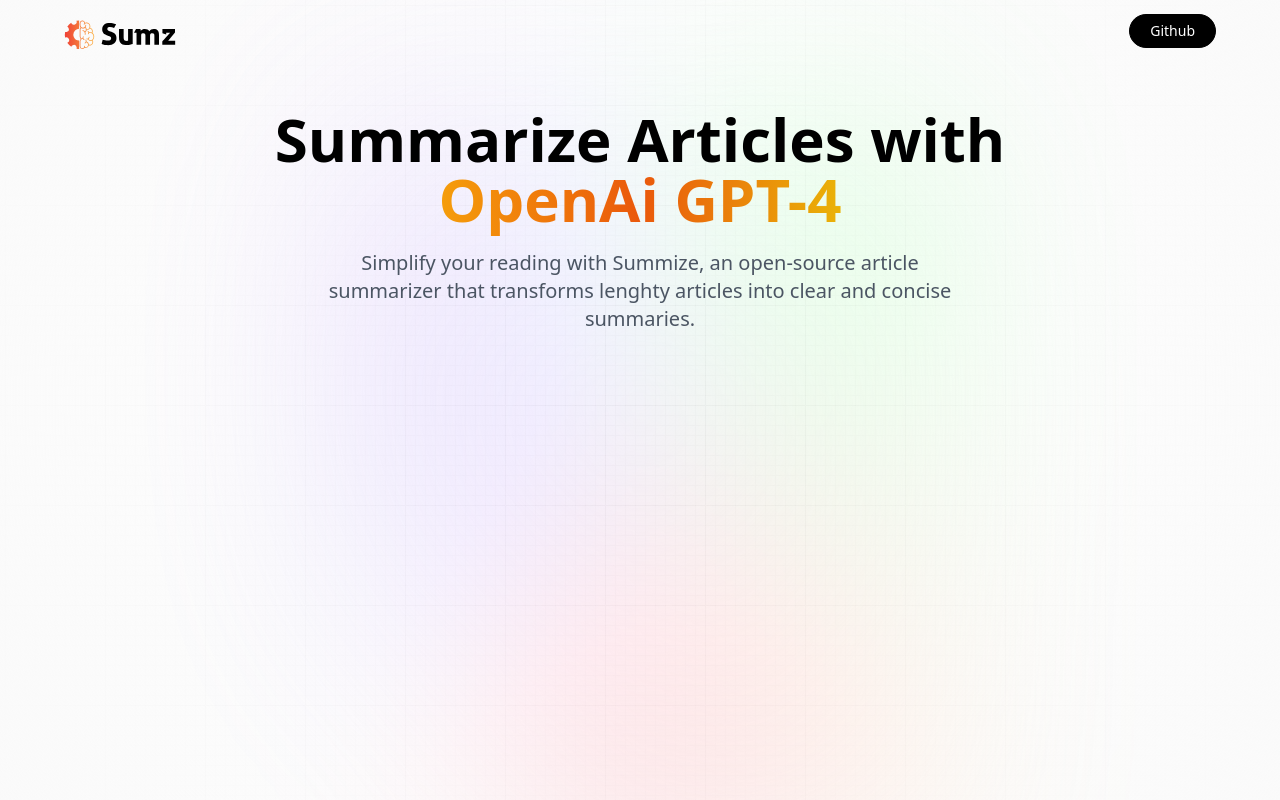
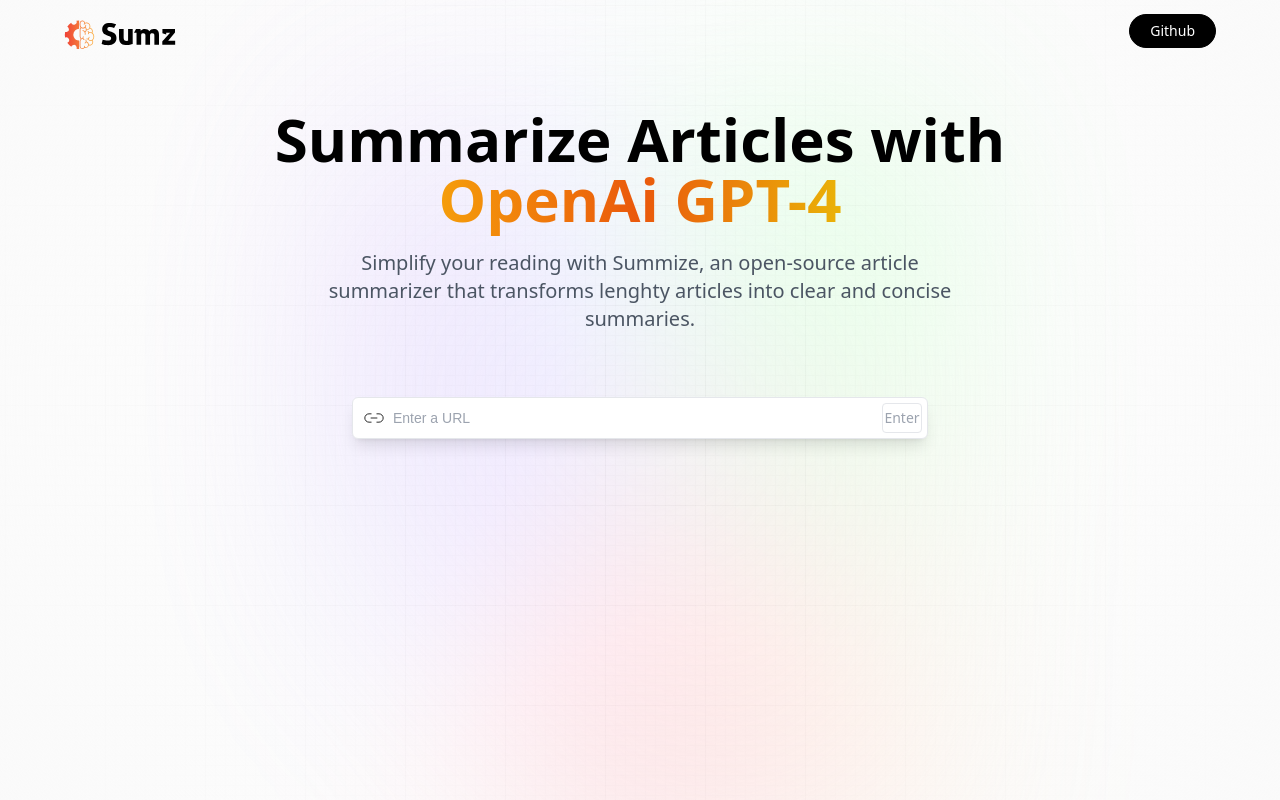
Before and after one commit to YassmineElwProjects/AI-summarizer, a React (Vite) app: page / in a window 1280 px wide. Built offline with nearby package versions, Linux system fonts and the light colour scheme; a web font is replaced by a local one.

Commit message:
Demo set up

```diff
--- a/src/components/Demo.jsx
+++ b/src/components/Demo.jsx
@@ -1,9 +1,42 @@
-import React from 'react'
+import { useState, useEffect } from "react";
+import { copy, linkIcon, loader, tick } from "../assets";
 
 const Demo = () => {
   return (
-    <div></div>
-  )
-}
+    <section className="mt-16 w-full max-w-xl">
+      {/* Search*/}
+      <div className="flex flex-col w-full gap-2">
+        <form
+          className="relative flex justify-center items-center"
+          onSubmit={() => {}}
+        >
+          <img
+            src={linkIcon}
+            alt="Link-icon"
+            className="absolute left-0 my-2 ml-3 w-5"
+          />
+          <input
+            type="url"
+            placeholder="Enter a URL"
+            value={""}
+            onChange={() => {}}
+            required
+            className="url_input peer"
+          />
 
-export default Demo
+          <button
+            type="submit"
+            className="submit_btn peer-focus: border-gray-700 peer-focus: text-gray-700"
+          >
+            Enter
+          </button>
+        </form>
+
+        {/* Browse URL History */}
+      </div>
+      {/* Display result*/}
+    </section>
+  );
+};
+
+export default Demo;
```
